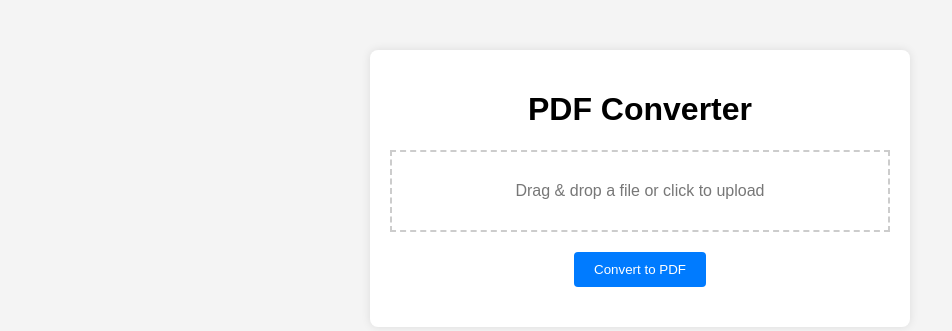
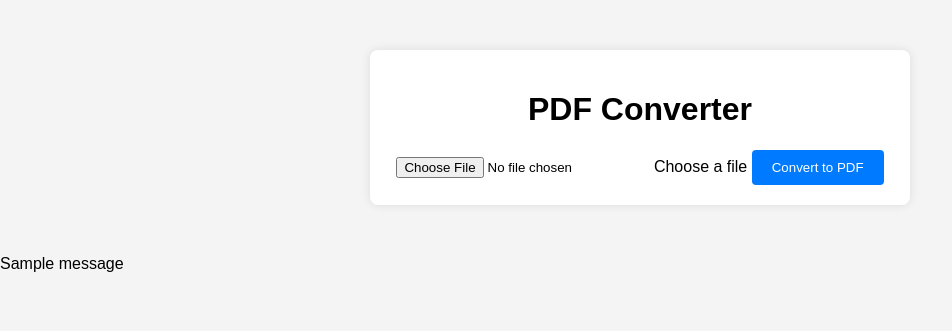
Before and after one commit to Neyaz89/PdfConverter, a Flask app: page / in a window 1280 px wide. Shown: the top 331 px of the page, without its empty margins (0-952 px from the left). Run offline with Flask 3, Linux system fonts and the light colour scheme; one stand-in notice (Sample message) is shown.

Commit message:
Add flash messages, clean error handling, UI sync

```diff
--- a/app.py
+++ b/app.py
@@ -1,4 +1,4 @@
-from flask import Flask, request, send_file, jsonify, render_template
+from flask import Flask, request, send_file, render_template, redirect, url_for, flash
 import os
 import uuid
 import threading
@@ -8,13 +8,14 @@ import img2pdf
 import subprocess
 
 app = Flask(__name__)
+app.secret_key = "supersecretkey"  # Required for flash messages
 
 UPLOAD_FOLDER = "uploads"
 CONVERTED_FOLDER = "converted"
 os.makedirs(UPLOAD_FOLDER, exist_ok=True)
 os.makedirs(CONVERTED_FOLDER, exist_ok=True)
 
-# Serve index.html at /
+# Serve index.html
 @app.route("/")
 def index():
     return render_template("index.html")
@@ -23,8 +24,8 @@ def index():
 def convert_with_libreoffice(input_path, output_dir):
     try:
         subprocess.run([
-    "soffice", "--headless", "--convert-to", "pdf", "--outdir", output_dir, input_path
-   ], check=True)
+            "soffice", "--headless", "--convert-to", "pdf", "--outdir", output_dir, input_path
+        ], check=True)
         base = os.path.splitext(os.path.basename(input_path))[0]
         return os.path.join(output_dir, f"{base}.pdf")
     except subprocess.CalledProcessError as e:
@@ -34,11 +35,13 @@ def convert_with_libreoffice(input_path, output_dir):
 @app.route("/convert", methods=["POST"])
 def convert_file():
     if "file" not in request.files:
-        return jsonify({"error": "No file uploaded"}), 400
+        flash("No file uploaded.")
+        return redirect(url_for("index"))
 
     file = request.files["file"]
     if file.filename == "":
-        return jsonify({"error": "No selected file"}), 400
+        flash("No file selected.")
+        return redirect(url_for("index"))
 
     filename = secure_filename(file.filename)
     file_ext = filename.rsplit(".", 1)[-1].lower()
@@ -59,13 +62,16 @@ def convert_file():
             return send_file(file_path, as_attachment=True, download_name="converted.pdf")
 
         else:
-            return jsonify({"error": "Unsupported file type"}), 400
+            flash("Unsupported file type.")
+            return redirect(url_for("index"))
 
         return send_file(output_path, as_attachment=True, download_name="converted.pdf")
 
     except Exception as e:
         print("Conversion error:", e)
-        return jsonify({"error": str(e)}), 500
+        flash("Error converting file. Please try again.")
+        return redirect(url_for("index"))
+
     finally:
         try:
             os.remove(file_path)
@@ -86,10 +92,10 @@ def cleanup_folder(folder, max_age_seconds=300):
                     print(f"Failed to delete {path}: {e}")
         time.sleep(60)
 
-# Start cleanup threads for uploads and converted folders
+# Start cleanup threads
 threading.Thread(target=cleanup_folder, args=(UPLOAD_FOLDER,), daemon=True).start()
 threading.Thread(target=cleanup_folder, args=(CONVERTED_FOLDER,), daemon=True).start()
 
-# Use 0.0.0.0 and PORT env for Render deployment
+# Render-friendly start
 if __name__ == "__main__":
     app.run(host='0.0.0.0', port=int(os.environ.get("PORT", 5000)), debug=True)
--- a/templates/index.html
+++ b/templates/index.html
@@ -1,26 +1,56 @@
 <!DOCTYPE html>
 <html lang="en">
 <head>
-  <meta charset="UTF-8" />
-  <meta name="viewport" content="width=device-width, initial-scale=1.0"/>
+  <meta charset="UTF-8">
   <title>PDF Converter</title>
-  <link rel="stylesheet" href="style.css" />
-  <link rel="stylesheet" href="{{ url_for('static', filename='style.css') }}">
-
-
+  <link rel="stylesheet" href="/static/style.css">
 </head>
 <body>
   <div class="container">
     <h1>PDF Converter</h1>
-    <div class="upload-area" id="upload-area">
-      <p>Drag & drop a file or click to upload</p>
-      <input type="file" id="file-input" accept=".pdf,.doc,.docx,.jpg,.png" />
+
+    <form id="upload-form" enctype="multipart/form-data" method="POST" action="/convert">
+      <input type="file" id="file" name="file" accept=".pdf,.docx,.jpg,.jpeg,.png" required>
+      <label for="file" id="file-label">Choose a file</label>
+      <button type="submit">Convert to PDF</button>
+    </form>
+
+    <div id="loading" style="display: none;">⏳ Converting...</div>
+    <div id="message"></div>
+  </div>
+       {% with messages = get_flashed_messages() %}
+  {% if messages %}
+    <div class="flash">
+      {% for message in messages %}
+        <p>{{ message }}</p>
+      {% endfor %}
     </div>
-    <button id="upload-btn">Convert to PDF</button>
-    <div id="result"></div>
-  </div>
+  {% endif %}
+{% endwith %}
 
-  <script src="script.js"></script>
-  <script src="{{ url_for('static', filename='script.js') }}"></script>
+  <script>
+    const form = document.getElementById("upload-form");
+    const fileInput = document.getElementById("file");
+    const fileLabel = document.getElementById("file-label");
+    const message = document.getElementById("message");
+    const loading = document.getElementById("loading");
+
+    fileInput.addEventListener("change", () => {
+      if (fileInput.files.length > 0) {
+        fileLabel.textContent = fileInput.files[0].name;
+        message.textContent = "";
+      }
+    });
+
+    form.addEventListener("submit", (e) => {
+      if (fileInput.files.length === 0) {
+        e.preventDefault();
+        message.textContent = "❗ Please select a file.";
+        return;
+      }
+      loading.style.display = "block";
+      fileLabel.textContent = "Uploading...";
+    });
+  </script>
 </body>
 </html>
```
